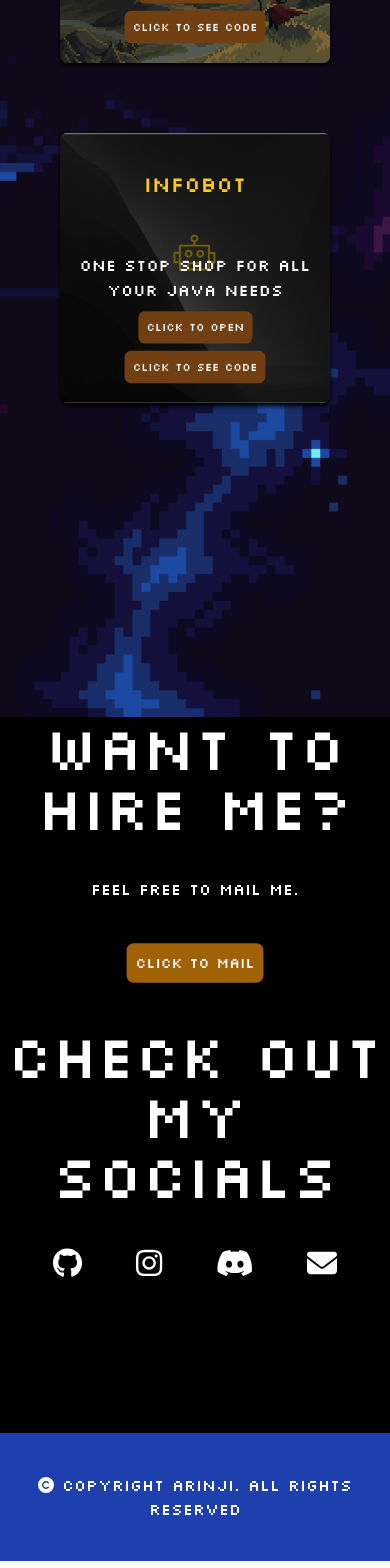
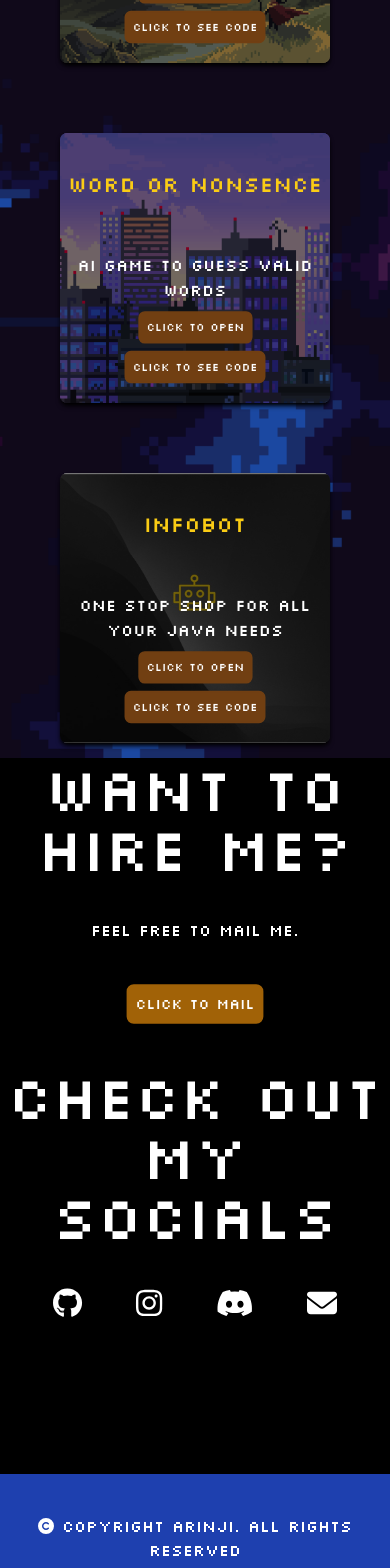
Before and after one commit to Arinji2/old-portfolio, a React (Vite) app: page / in a window 390 px wide. Shown: the part 9580-11148 px from the top of the page. Built offline with nearby package versions, Linux system fonts and the light colour scheme.

Commit message:
Add new Project

```diff
--- a/src/components/commisions.jsx
+++ b/src/components/commisions.jsx
@@ -9,7 +9,7 @@ import {
 import { faEnvelope, faCopyright } from "@fortawesome/free-solid-svg-icons";
 function Commissions() {
   return (
-    <div className=" relative mt-[80vh]  flex h-screen w-full flex-col items-center justify-start gap-10 bg-black text-center text-white md:mt-0">
+    <div className=" relative   flex h-screen w-full flex-col items-center justify-start gap-10 bg-black text-center text-white md:mt-0">
       <h1 className="text-6xl" id="price">
         Want to Hire Me?
       </h1>
--- a/src/components/projects.jsx
+++ b/src/components/projects.jsx
@@ -3,6 +3,7 @@ import projectPic from "../assets/projects.png";
 import InfoBot from "../assets/InfoBot.jpg";
 import Artist from "../assets/Artist.jpg";
 import Fusion from "../assets/FusionMania.png";
+import Word from "../assets/Word.png";
 
 function Projects() {
   const [scrollY, setScrollY] = useState(window.pageYOffset - 2000);
@@ -27,13 +28,13 @@ function Projects() {
   }, []);
 
   return (
-    <div className="relative h-screen w-full bg-transparent">
-      <div className="relative z-20 flex h-screen w-full flex-col items-center gap-20">
+    <div className="relative h-fit w-full bg-transparent md:h-screen">
+      <div className="relative z-20 flex h-full w-full flex-col items-center gap-20">
         <div className="z-0">
           <img
             src={projectPic}
             alt={"hero"}
-            className="absolute left-0 z-0 h-[180vh] w-full object-cover md:h-full"
+            className="absolute left-0 z-0 h-full w-full object-cover md:h-full"
             /*style={{ transform: `translateY(${scrollY * 0.5}px)` }} */
             ref={elementRef}
           />
@@ -54,7 +55,14 @@ function Projects() {
             img={Fusion}
             name="Fusion Mania"
             disc="RNG Game with Unique Avatars"
-            link="https://fusion-mania.pages.dev/"
+            link="https://fusion-mania.arinji.me/"
+            git="https://github.com/Arinji2/Word-Or-Nonsence"
+          />
+          <Card
+            img={Word}
+            name="Word or Nonsence"
+            disc="AI Game to guess valid words"
+            link="https://game.arinji.me/"
             git="https://github.com/Arinji2/Fusion-Mania"
           />
           <Card
```
Also changed, not shown: src/assets/Word.png (added).
